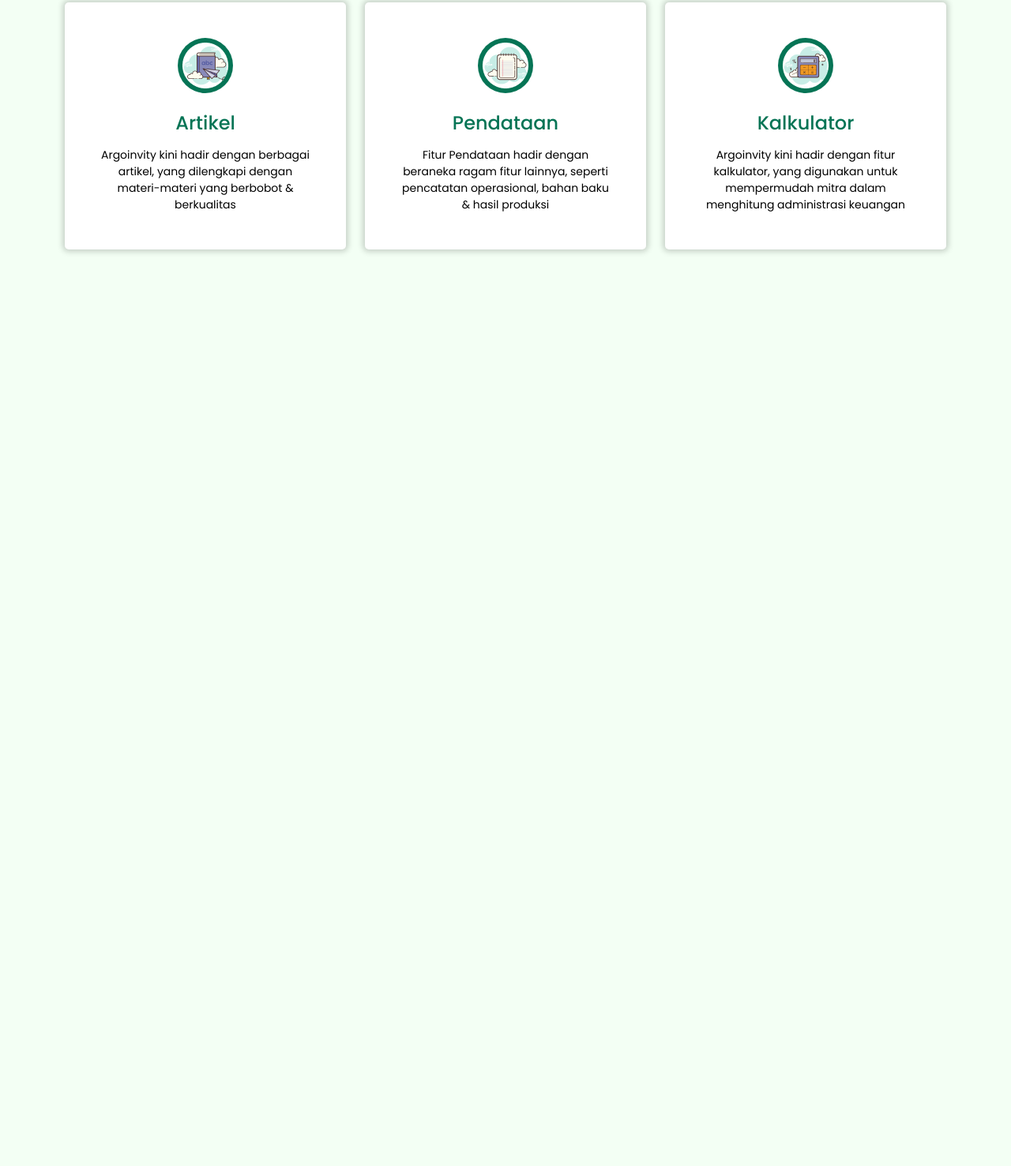
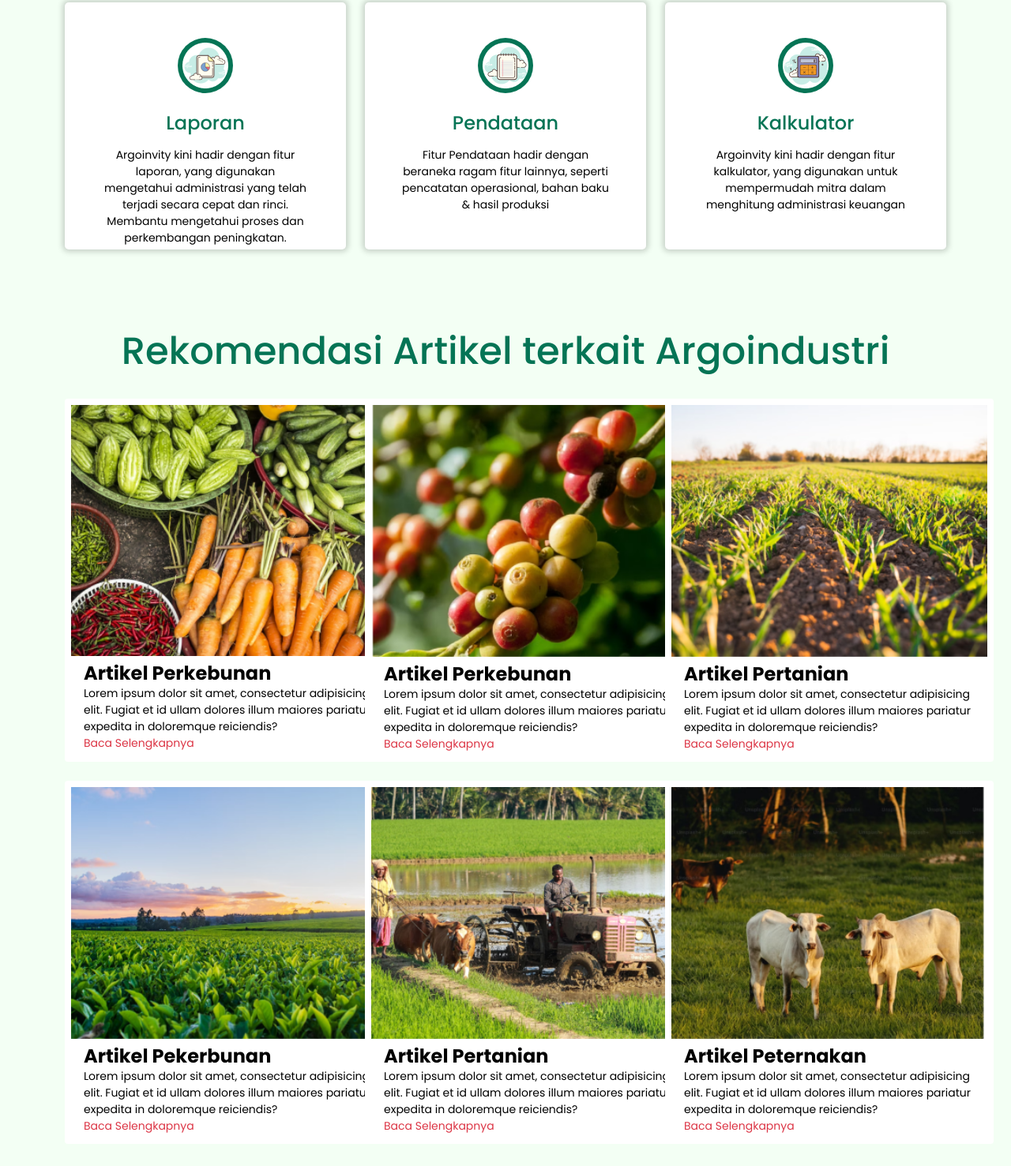
Before and after one commit to KhoirunNisak12/Agroinvity, a plain HTML site: page index.html in a window 1280 px wide. Shown: the part 1038-2515 px from the top of the page at 79% size. Before the commit the page ends 1454 px from the top, so only its background shows below. Drawn offline with nearby package versions, Linux system fonts and the light colour scheme.

Commit message:
Fitur Artikel

```diff
--- a/index.html
+++ b/index.html
@@ -43,7 +43,7 @@
                 <a class="nav-link" href="#">LAYANAN</a>
               </li>
               <li class="nav-item mx-2">
-                <a class="nav-link" href="#">FITUR</a>
+                <a class="nav-link" href="#">ARTIKEL</a>
               </li>
               <li class="nav-item mx-2">
                 <a class="nav-link" href="#">KONTAK</a>
@@ -78,9 +78,6 @@
             <img src="Assets/img/Hero.png" alt="" class="position-absolute end-0 bottom-0 img-hero">
             <img src="Assets/img/Layer.png" alt="" class="accsent-img h-100 position-absolute top-0 start-0">
 
-
-
-
         </div>
       </section>
 
@@ -98,12 +95,12 @@
             <div class="col-md-4 text-center">
               <div class="card-layanan">
                 <div class="circle-icon position-relative mx-auto">
-                  <img src="Assets/img/book.png" alt="" class="position-absolute top-50 start-50 translate-middle">
+                  <img src="Assets/img/Laporan.png" alt="" class="position-absolute top-50 start-50 translate-middle">
                 </div>
-                <h3 class="mt-4">Artikel</h3>
-                <p class="mt-3">Argoinvity kini hadir dengan berbagai artikel,
-                  yang dilengkapi dengan materi-materi
-                  yang berbobot & berkualitas
+                <h3 class="mt-4">Laporan</h3>
+                <p class="mt-3">Argoinvity kini hadir dengan fitur laporan,
+                  yang digunakan mengetahui administrasi yang telah terjadi secara cepat dan rinci.
+                  Membantu mengetahui proses dan perkembangan peningkatan.
                   </p>
               </div>
             </div>
@@ -139,6 +136,94 @@
         </div>
       </section>
 
+
+      <!-- Rekomendasi Section -->
+      <section id="rekomendasi">
+        <div class="container">
+          <div class="row mb-4">
+            <div class="col-12 text-center">
+              <h2>Rekomendasi Artikel terkait Argoindustri</h2>
+            </div>
+          </div>
+
+          <div class="d-flex justify-content-evenly row">
+            <div class="col-4 mb-4">
+              <div class="card p-2" style="width: 26rem;">
+                <img src="Assets/img/gambar6.png" alt="">
+                <div class="card-body">
+                  <h4>Artikel Perkebunan</h4>
+                  <p class="mb-4">Lorem ipsum dolor sit amet, consectetur adipisicing elit.
+                    Fugiat et id ullam dolores illum maiores pariatur expedita in
+                    doloremque reiciendis? <br> <span class="text-danger">Baca Selengkapnya</span></p>
+                </div>
+              </div>
+            </div>
+
+            <div class="col-4 mb-4 ">
+              <div class="card p-2" style="width: 26rem;">
+                <img src="Assets/img/gambar3.png" alt="">
+                <div class="card-body">
+                  <h4>Artikel Perkebunan</h4>
+                  <p class="mb-4">Lorem ipsum dolor sit amet, consectetur adipisicing elit.
+                    Fugiat et id ullam dolores illum maiores pariatur expedita in
+                    doloremque reiciendis? <br> <span class="text-danger">Baca Selengkapnya</span></p>
+                </div>
+              </div>
+            </div>
+
+            <div class="col-4 mb-4 ">
+              <div class="card p-2" style="width: 26rem;">
+                <img src="Assets/img/gambar5.png" alt="">
+                <div class="card-body">
+                  <h4>Artikel Pertanian</h4>
+                  <p class="mb-4">Lorem ipsum dolor sit amet, consectetur adipisicing elit.
+                    Fugiat et id ullam dolores illum maiores pariatur expedita in
+                    doloremque reiciendis? <br> <span class="text-danger">Baca Selengkapnya</span></p>
+                </div>
+              </div>
+            </div>
+
+            <div class="col-4 mb-4 ">
+              <div class="card p-2" style="width: 26rem;">
+                <img src="Assets/img/gambar4.png" alt="">
+                <div class="card-body">
+                  <h4>Artikel Pekerbunan</h4>
+                  <p class="mb-4">Lorem ipsum dolor sit amet, consectetur adipisicing elit.
+                    Fugiat et id ullam dolores illum maiores pariatur expedita in
+                    doloremque reiciendis? <br> <span class="text-danger">Baca Selengkapnya</span></p>
+                </div>
+              </div>
+            </div>
+
+            <div class="col-4 mb-4 ">
+              <div class="card p-2" style="width: 26rem;">
+                <img src="Assets/img/gambar2.png" alt="">
+                <div class="card-body">
+                  <h4>Artikel Pertanian</h4>
+                  <p class="mb-4">Lorem ipsum dolor sit amet, consectetur adipisicing elit.
+                    Fugiat et id ullam dolores illum maiores pariatur expedita in
+                    doloremque reiciendis? <br> <span class="text-danger">Baca Selengkapnya</span></p>
+                </div>
+              </div>
+            </div>
+
+            <div class="col-4 mb-4 ">
+              <div class="card p-2" style="width: 26rem;">
+                <img src="Assets/img/gambar1.png" alt="">
+                <div class="card-body">
+                  <h4>Artikel Peternakan</h4>
+                  <p class="mb-4">Lorem ipsum dolor sit amet, consectetur adipisicing elit.
+                    Fugiat et id ullam dolores illum maiores pariatur expedita in
+                    doloremque reiciendis? <br> <span class="text-danger">Baca Selengkapnya</span></p>
+                </div>
+              </div>
+            </div>
+
+          </div>
+        </div>
+
+      </section>
+
     <!-- Optional JavaScript; choose one of the two! -->
 
     <!-- Option 1: Bootstrap Bundle with Popper -->
--- a/style.css
+++ b/style.css
@@ -171,3 +171,39 @@ h2{
     font-size: 14px;
     transition: all .2s ease-in;
 }
+
+/* Section Rekomendasi */
+.card{
+    height: 460px;
+    width: 95%;
+    border: none;
+}
+
+.card-body h4 {
+    color: #000;
+    font-weight: 600;
+    font-size: 24px;
+    line-height: .8rem;
+}
+
+.card-body p{
+    color: #000;
+    font-weight: 400;
+    font-size: 14px;
+}
+
+.card:hover{
+    background: linear-gradient(170deg, var(--pr-color), #007245, #007245, #000);
+    box-shadow: 0 10px 20px rgba(0, 0, 0, .25);
+    transition: all ease-in-out .3s;
+}
+
+.card:hover .card-body h4{
+    color: #fff;
+    transition: all ease-in-out .3s;
+}
+
+.card:hover .card-body p{
+    color: #fff;
+    transition: all ease-in-out .3s;
+}
```
Also changed, not shown: Assets/img/Laporan.png (added), Assets/img/gambar1.png (added), Assets/img/gambar2.png (added), Assets/img/gambar3.png (added), Assets/img/gambar4.png (added), Assets/img/gambar5.png (added), Assets/img/gambar6.png (added).
